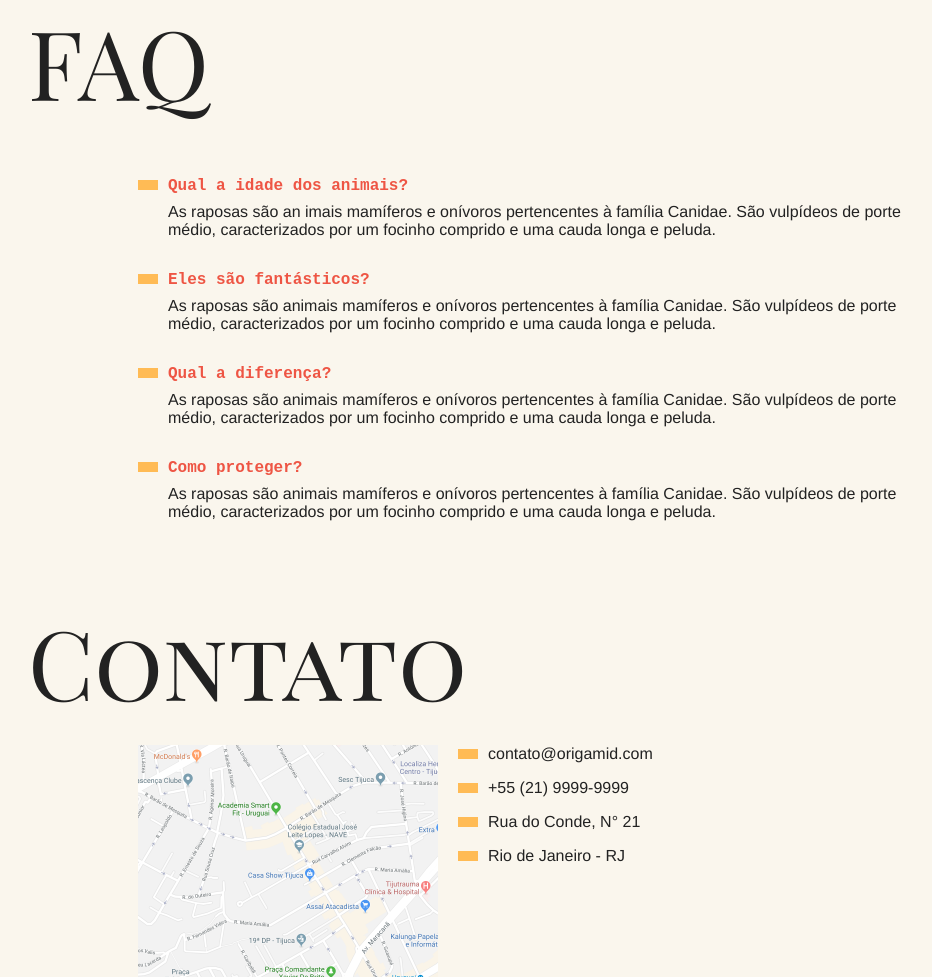
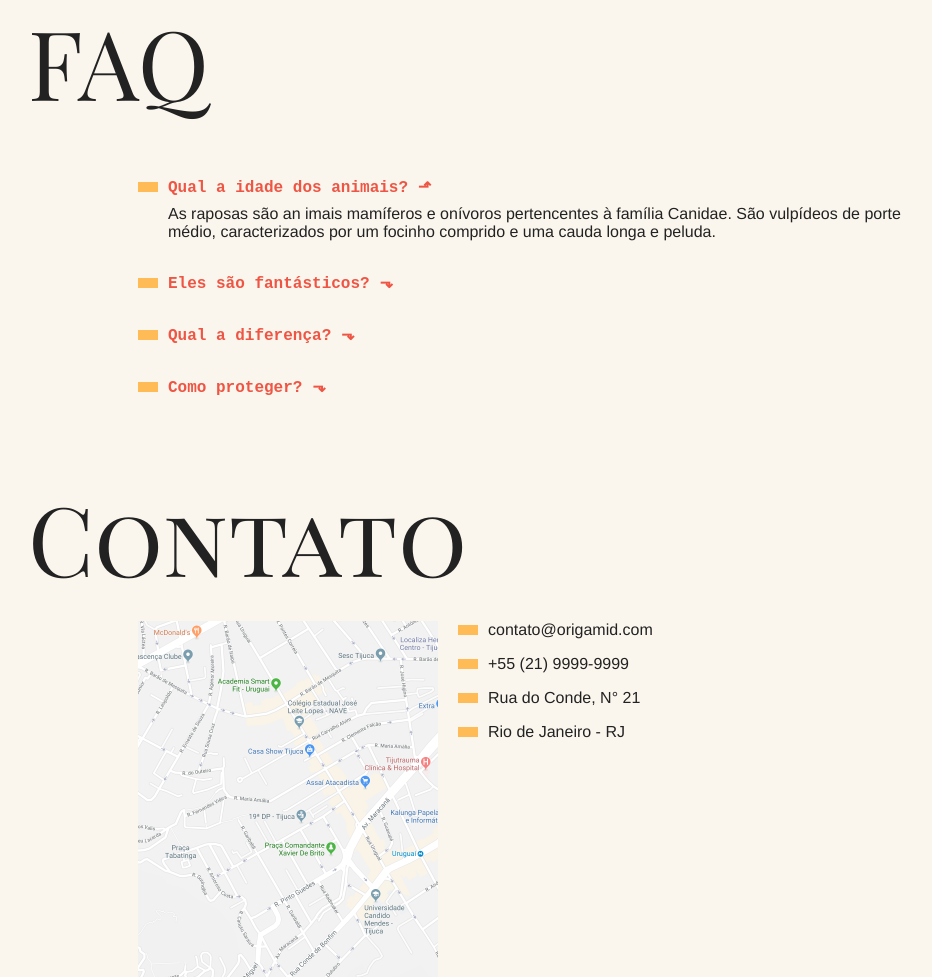
Before and after one commit to phedrakeson/animais-fantasticos, a plain HTML site: page index.html in a window 1280 px wide. Shown: the part 799-1776 px from the top of the page, without its empty margins (162-1094 px from the left). Drawn offline with Linux system fonts and the light colour scheme.

Commit message:
implementando accordion list

```diff
--- a/index.html
+++ b/index.html
@@ -80,7 +80,7 @@
   <section class="grid-section faq" id="faq">
     <h1 class="titulo">FAQ</h1>
 
-    <dl class="faq-lista">
+    <dl class="faq-lista js-accordion">
       <dt>Qual a idade dos animais?</dt>
       <dd>As raposas são an imais mamíferos e onívoros pertencentes à família Canidae. São vulpídeos de porte médio, caracterizados por um focinho comprido e uma cauda longa e peluda.</dd>
 
--- a/scripts/script.js
+++ b/scripts/script.js
@@ -1,3 +1,4 @@
+function initTabNav() {
   const tabMenu = document.querySelectorAll('.js-tabmenu li')
   const tabContent = document.querySelectorAll('.js-tabcontent section')
 
@@ -17,3 +18,24 @@
       })
     })
   }
+}
+initTabNav();
+
+function initAccordion() {
+  const accordionList = document.querySelectorAll('.js-accordion dt');
+  if(accordionList.length) {
+    accordionList[0].classList.add('ativo');
+    accordionList[0].nextElementSibling.classList.add('ativo');
+
+    function activeAccordion() {
+      this.nextElementSibling.classList.toggle('ativo')
+      this.classList.toggle('ativo')
+    }
+
+    accordionList.forEach((item) => {
+      item.addEventListener('click', activeAccordion);
+    })
+  }
+}
+
+initAccordion();
--- a/styles/style.css
+++ b/styles/style.css
@@ -242,3 +242,36 @@
     transform: translate3d(0, 0, 0);
   }
 }
+
+.js-accordion dt {
+  cursor: pointer;
+}
+
+.js .js-accordion dd {
+  display: none;
+}
+
+.js-accordion dt::after {
+  content: '⬎';
+  margin-left: 10px;
+}
+
+.js-accordion dt.ativo::after {
+  content: '⬏';
+}
+
+.js .js-accordion dd.ativo {
+  display: block;
+  animation: slideDown 0.5s forwards;
+}
+
+@keyframes slideDown {
+  from {
+    opacity: 0;
+    max-height: 0;
+  }
+  to {
+    opacity: 1;
+    max-height: 200px;
+  }
+}
```
Lines whose indentation alone changed are shown as unchanged.
